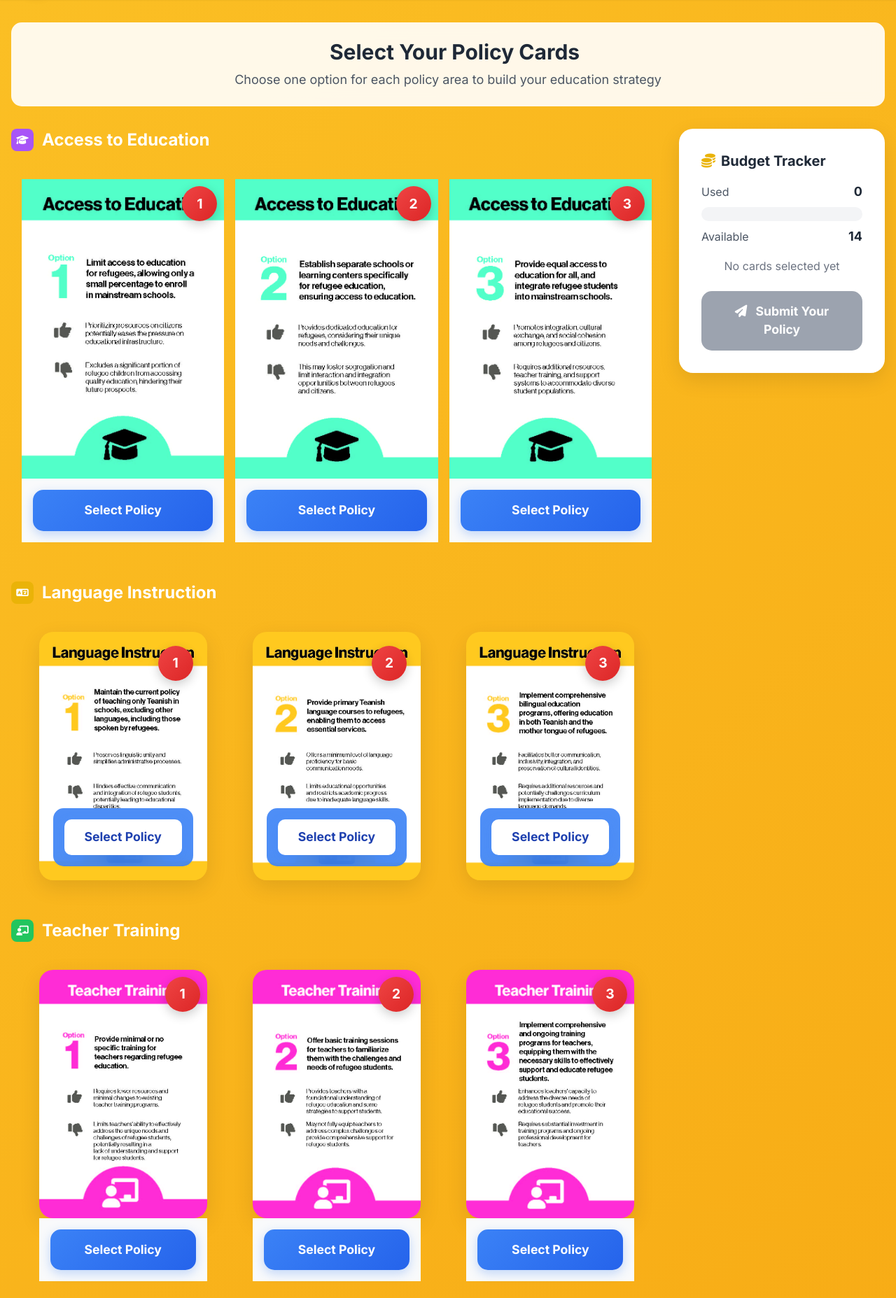
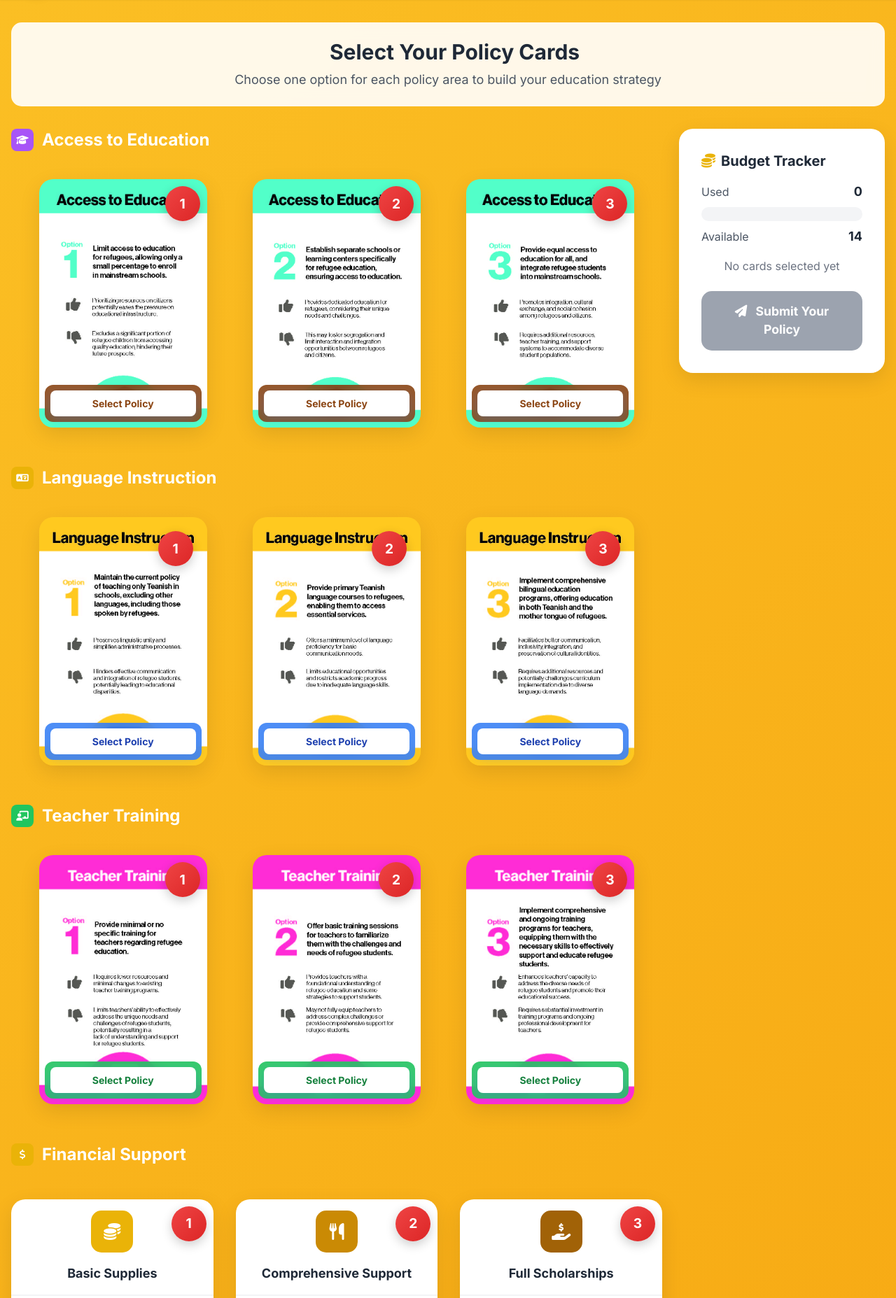
Before and after one commit to kobowood1/AIChallengeGame, a Flask app: page /cards in a window 1280 px wide. Shown: the part 65-1920 px from the top of the page at 70% size. Run offline with Flask 3, Linux system fonts and the light colour scheme; the visitor is signed in with stand-in values (Sample User, id 1); some libraries are stand-ins or nearby versions.

Commit message:
Improve the policy card layout and fix button overlap issue on the interface
Adjusts card footer positions and adds styling for 'access' policy cards in card_selection.html.

Replit-Commit-Author: Agent
Replit-Commit-Session-Id: 86e28700-3938-4fe7-b7b2-daf0a8a3307c
Replit-Commit-Screenshot-Url: https://storage.googleapis.com/screenshot-production-us-central1/b66fccd3-3b48-4c0e-84c7-865c8f56605e/d7a5a36a-240c-458f-8aa1-d2d209707077.jpg

```diff
--- a/templates/card_selection.html
+++ b/templates/card_selection.html
@@ -201,7 +201,8 @@
     .language-card img,
     .curriculum-card img,
     .teacher-training-card img,
-    .psychosocial-card img {
+    .psychosocial-card img,
+    .access-card img {
         width: 240px;
         height: auto;
         max-width: 240px;
@@ -212,16 +213,54 @@
         box-shadow: 0 10px 30px rgba(0,0,0,0.1);
     }
 
+    .teacher-training-card .card-footer,
+    .psychosocial-card .card-footer,
+    .access-card .card-footer {
+        position: absolute;
+        bottom: 8px;
+        left: 8px;
+        right: 8px;
+        background: rgba(34, 197, 94, 0.9);
+        padding: 0.5rem;
+        border-radius: 12px;
+        backdrop-filter: blur(10px);
+        z-index: 10;
+    }
+
+    .teacher-training-card .card-footer button,
+    .psychosocial-card .card-footer button,
+    .access-card .card-footer button {
+        background: white;
+        color: #15803d;
+        border: none;
+        padding: 0.5rem 1rem;
+        border-radius: 8px;
+        font-weight: bold;
+        font-size: 0.875rem;
+        width: 100%;
+        cursor: pointer;
+        transition: all 0.3s ease;
+    }
+
+    .access-card .card-footer {
+        background: rgba(139, 69, 19, 0.9);
+    }
+
+    .access-card .card-footer button {
+        color: #8b4513;
+    }
+
     .language-card .card-footer,
     .curriculum-card .card-footer {
         position: absolute;
-        bottom: 20px;
-        left: 20px;
-        right: 20px;
+        bottom: 8px;
+        left: 8px;
+        right: 8px;
         background: rgba(59, 130, 246, 0.9);
-        padding: 1rem;
-        border-radius: 15px;
+        padding: 0.5rem;
+        border-radius: 12px;
         backdrop-filter: blur(10px);
+        z-index: 10;
     }
 
     .language-card .card-footer button,
@@ -229,9 +268,10 @@
         background: white;
         color: #1e40af;
         border: none;
-        padding: 0.75rem 1.5rem;
-        border-radius: 10px;
+        padding: 0.5rem 1rem;
+        border-radius: 8px;
         font-weight: bold;
+        font-size: 0.875rem;
         width: 100%;
         cursor: pointer;
         transition: all 0.3s ease;
@@ -240,7 +280,8 @@
     .language-card .card-footer button:hover,
     .curriculum-card .card-footer button:hover,
     .teacher-training-card .card-footer button:hover,
-    .psychosocial-card .card-footer button:hover {
+    .psychosocial-card .card-footer button:hover,
+    .access-card .card-footer button:hover {
         background: #f8fafc;
         transform: translateY(-2px);
     }
```
Also changed, not shown: attached_assets/image_1750477563181.png (added), attached_assets/image_1750477580615.png (added).
